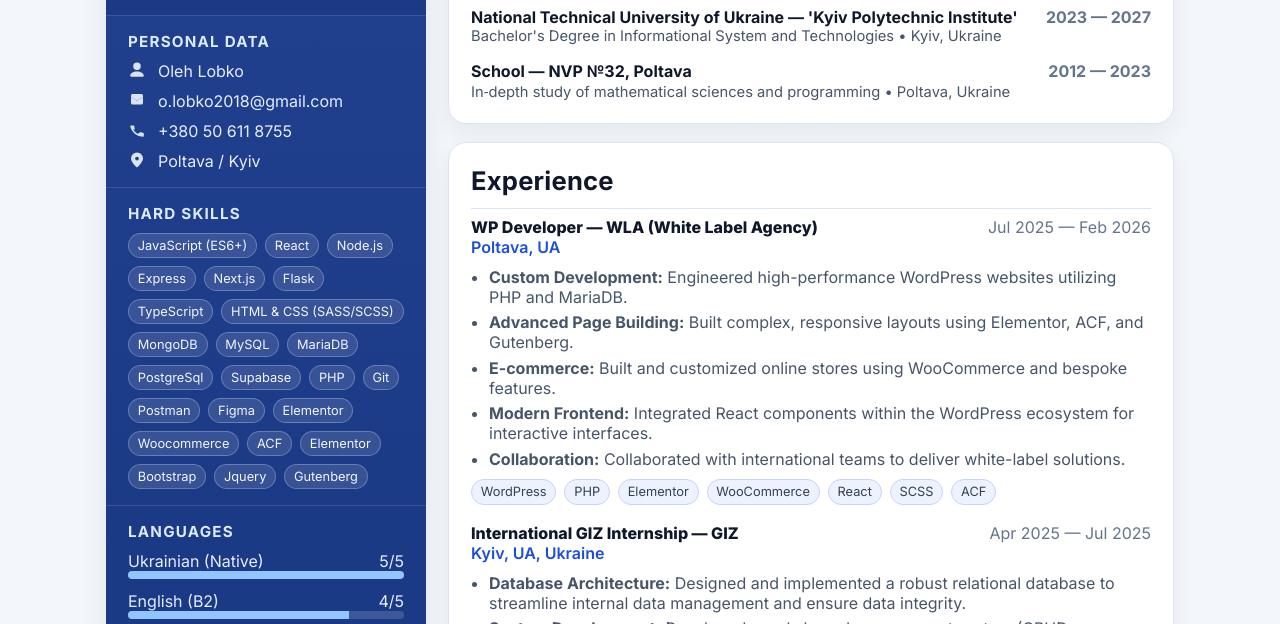
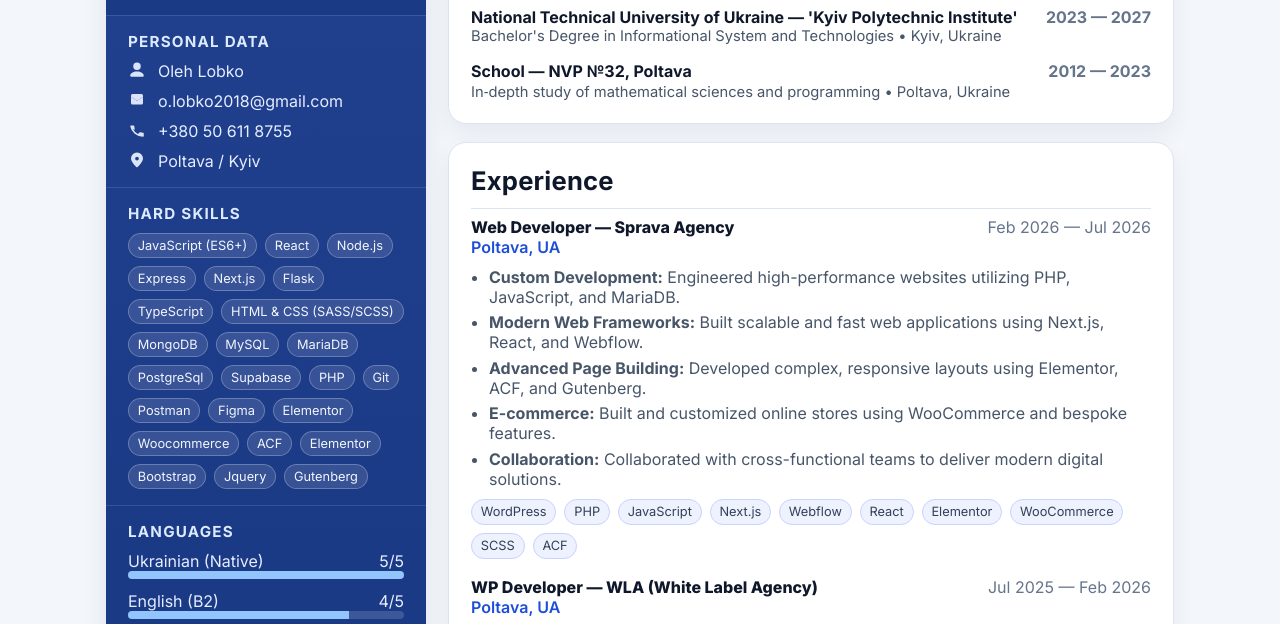
Before and after one commit to OlehLC/CV, a plain HTML site: page index1.html in a window 1280 px wide. Shown: the part 146-770 px from the top of the page. Drawn offline with Linux system fonts and the light colour scheme.

Commit message:
Update index1.html

```diff
--- a/index1.html
+++ b/index1.html
@@ -263,6 +263,35 @@
                 <article class="exp-item">
                     <div class="exp-head">
                         <div>
+                            <div class="role">Web Developer — Sprava Agency</div>
+                            <div class="place">Poltava, UA</div>
+                        </div>
+                        <div class="time">Feb 2026 — Jul 2026</div>
+                    </div>
+                    <ul class="bullets">
+                        <li><strong>Custom Development:</strong> Engineered high-performance websites utilizing PHP, JavaScript, and MariaDB.</li>
+                        <li><strong>Modern Web Frameworks:</strong> Built scalable and fast web applications using Next.js, React, and Webflow.</li>
+                        <li><strong>Advanced Page Building:</strong> Developed complex, responsive layouts using Elementor, ACF, and Gutenberg.</li>
+                        <li><strong>E-commerce:</strong> Built and customized online stores using WooCommerce and bespoke features.</li>
+                        <li><strong>Collaboration:</strong> Collaborated with cross-functional teams to deliver modern digital solutions.</li>
+                    </ul>
+                    <div class="tags">
+                        <span class="tag">WordPress</span>
+                        <span class="tag">PHP</span>
+                        <span class="tag">JavaScript</span>
+                        <span class="tag">Next.js</span>
+                        <span class="tag">Webflow</span>
+                        <span class="tag">React</span>
+                        <span class="tag">Elementor</span>
+                        <span class="tag">WooCommerce</span>
+                        <span class="tag">SCSS</span>
+                        <span class="tag">ACF</span>
+                    </div>
+                </article>
+
+                <article class="exp-item">
+                    <div class="exp-head">
+                        <div>
                             <div class="role">WP Developer — WLA (White Label Agency)</div>
                             <div class="place">Poltava, UA</div>
                         </div>
```
Lines whose indentation alone changed are shown as unchanged.
